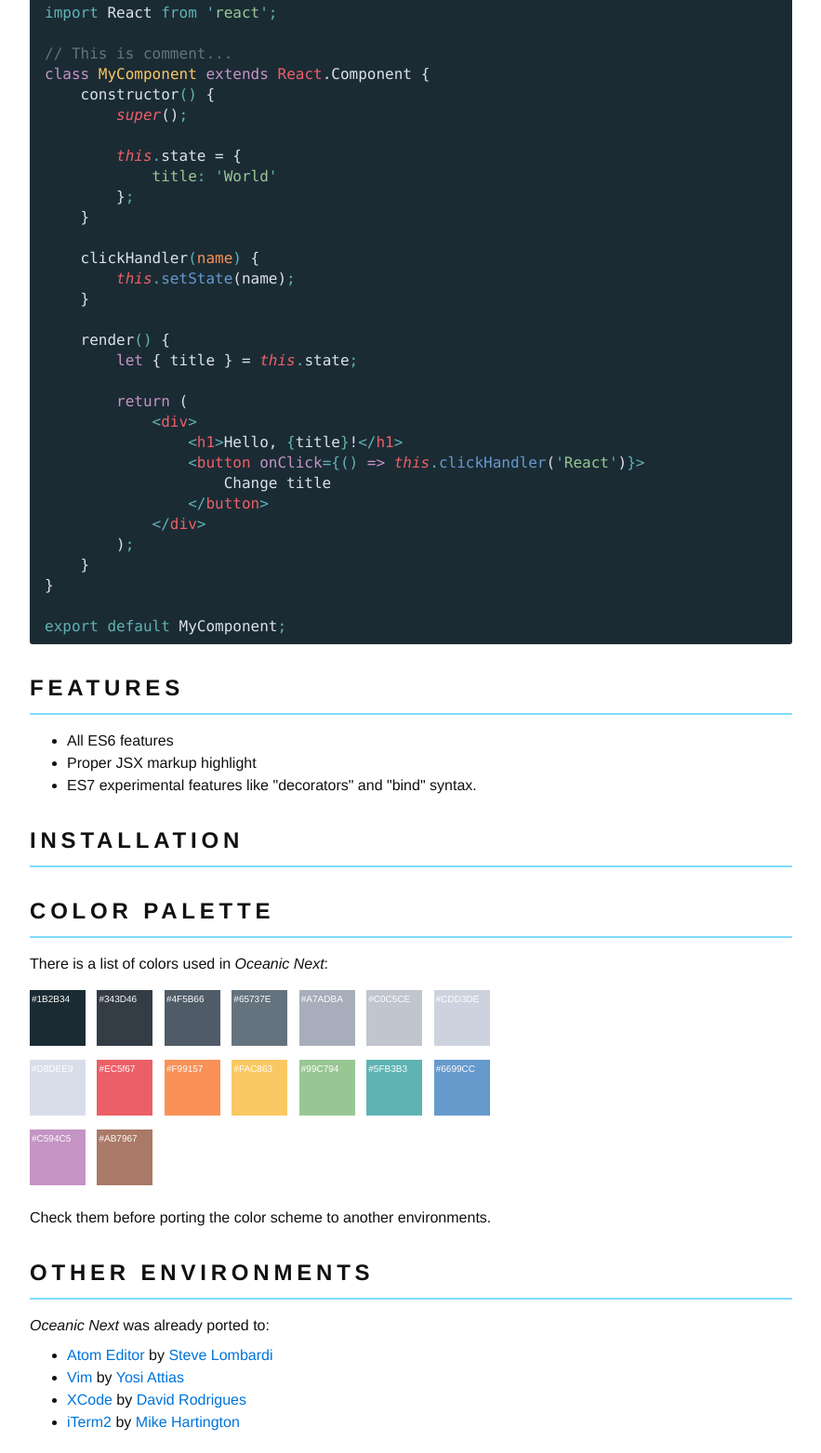
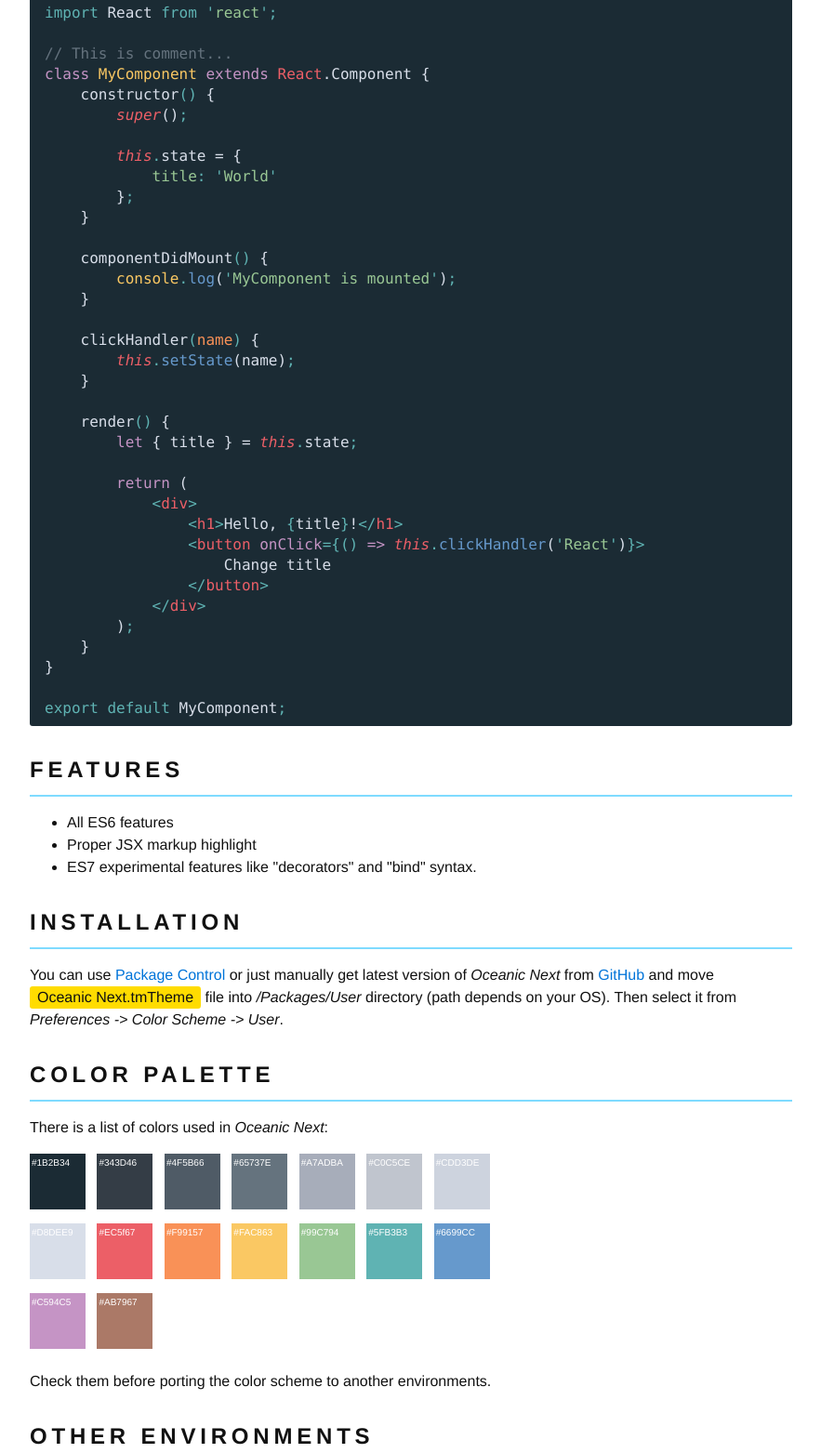
Before and after one commit to voronianski/oceanic-next-landing, a website: page index.html in a window 1280 px wide. Shown: the part 1132-2695 px from the top of the page at 93% size, without its empty margins (40-923 px from the left). Drawn offline with Linux system fonts and the light colour scheme; a web font is replaced by a local one.

Commit message:
more content

```diff
--- a/cssnext/code.css
+++ b/cssnext/code.css
@@ -1,6 +1,6 @@
 .example {
     background-color: #1B2B34;
-    color: #DCE1EA;
+    color: #D8DEE9;
     cursor: default;
 }
 .example pre {
--- a/cssnext/palette.css
+++ b/cssnext/palette.css
@@ -7,7 +7,7 @@
     height: 60px;
     position: relative;
 }
-.palette .box:after {
+.palette .box .color {
     display: block;
     position: absolute;
     font-size: 10px;
@@ -18,96 +18,48 @@
 .palette .box.e00 {
     background-color: #1B2B34;
 }
-.palette .box.e00:after {
-    content: '#1B2B34';
-}
 .palette .box.e01 {
     background-color: #343D46;
-}
-.palette .box.e01:after {
-    content: '#343D46';
 }
 .palette .box.e02 {
     background-color: #4F5B66;
 }
-.palette .box.e02:after {
-    content: '#4F5B66';
-}
 .palette .box.e03 {
     background-color: #65737E;
-}
-.palette .box.e03:after {
-    content: '#65737E';
 }
 .palette .box.e04 {
     background-color: #A7ADBA;
 }
-.palette .box.e04:after {
-    content: '#A7ADBA';
-}
 .palette .box.e05 {
     background-color: #C0C5CE;
-}
-.palette .box.e05:after {
-    content: '#C0C5CE';
 }
 .palette .box.e06 {
     background-color: #CDD3DE;
 }
-.palette .box.e06:after {
-    content: '#CDD3DE';
-}
 .palette .box.e07 {
     background-color: #D8DEE9;
-}
-.palette .box.e07:after {
-    content: '#D8DEE9';
 }
 .palette .box.e08 {
     background-color: #EC5f67;
 }
-.palette .box.e08:after {
-    content: '#EC5f67';
-}
 .palette .box.e09 {
     background-color: #F99157;
-}
-.palette .box.e09:after {
-    content: '#F99157';
 }
 .palette .box.e0A {
     background-color: #FAC863;
 }
-.palette .box.e0A:after {
-    content: '#FAC863';
-}
 .palette .box.e0B {
     background-color: #99C794;
-}
-.palette .box.e0B:after {
-    content: '#99C794';
 }
 .palette .box.e0C {
     background-color: #5FB3B3;
 }
-.palette .box.e0C:after {
-    content: '#5FB3B3';
-}
 .palette .box.e0D {
     background-color: #6699CC;
-}
-.palette .box.e0D:after {
-    content: '#6699CC';
 }
 .palette .box.e0E {
     background-color: #C594C5;
 }
-.palette .box.e0E:after {
-    content: '#C594C5';
-}
 .palette .box.e0F {
     background-color: #AB7967;
 }
-.palette .box.e0F:after {
-    content: '#AB7967';
-}
--- a/index.html
+++ b/index.html
@@ -35,6 +35,10 @@
         }<span class="punctuation">;</span>
     }
 
+    <span class="class-method">componentDidMount</span><span class="punctuation">()</span> {
+        <span class="support">console</span><span class="punctuation">.</span><span class="method">log</span>(<span class="punctuation">'</span><span class="string">MyComponent is mounted</span><span class="punctuation">'</span>)<span class="punctuation">;</span>
+    }
+
     <span class="class-method">clickHandler</span><span class="punctuation">(</span><span class="argument">name</span><span class="punctuation">)</span> {
         <span class="lang-method">this</span><span class="punctuation">.</span><span class="method">setState</span>(name)<span class="punctuation">;</span>
     }
@@ -70,32 +74,32 @@
             <a href="#Installation" class="black">Installation</a>
         </h2>
         <hr class="mt1 mb1 b2 border-aqua" />
+        <div class="mt2">You can use <a href="https://packagecontrol.io/packages/Oceanic%20Next%20Color%20Scheme">Package Control</a> or just manually get latest version of <em>Oceanic Next</em> from <a href="https://packagecontrol.io/packages/Oceanic%20Next%20Color%20Scheme">GitHub</a> and move <span class="inline-block px1 bg-yellow rounded">Oceanic Next.tmTheme</span> file into <em>/Packages/User</em> directory (path depends on your OS). Then select it from <em>Preferences -> Color Scheme -> User</em>.</div>
 
         <h2 id="Palette" class="caps mt3">
             <a href="#Palette" class="black">Color Palette</a>
         </h2>
         <hr class="mt1 mb1 b2 border-aqua" />
-
         <div class="mt2">
             There is a list of colors used in <em>Oceanic Next</em>:
         </div>
         <div class="palette mt2">
-            <div class="box e00 inline-block mr1 mb1"></div>
-            <div class="box e01 inline-block mr1 mb1"></div>
-            <div class="box e02 inline-block mr1 mb1"></div>
-            <div class="box e03 inline-block mr1 mb1"></div>
-            <div class="box e04 inline-block mr1 mb1"></div>
-            <div class="box e05 inline-block mr1 mb1"></div>
-            <div class="box e06 inline-block mr1 mb1"></div>
-            <div class="box e07 inline-block mr1 mb1"></div>
-            <div class="box e08 inline-block mr1 mb1"></div>
-            <div class="box e09 inline-block mr1 mb1"></div>
-            <div class="box e0A inline-block mr1 mb1"></div>
-            <div class="box e0B inline-block mr1 mb1"></div>
-            <div class="box e0C inline-block mr1 mb1"></div>
-            <div class="box e0D inline-block mr1 mb1"></div>
-            <div class="box e0E inline-block mr1 mb1"></div>
-            <div class="box e0F inline-block mr1 mb1"></div>
+            <div class="box e00 inline-block mr1 mb1"><div class="color">#1B2B34</div></div>
+            <div class="box e01 inline-block mr1 mb1"><div class="color">#343D46</div></div>
+            <div class="box e02 inline-block mr1 mb1"><div class="color">#4F5B66</div></div>
+            <div class="box e03 inline-block mr1 mb1"><div class="color">#65737E</div></div>
+            <div class="box e04 inline-block mr1 mb1"><div class="color">#A7ADBA</div></div>
+            <div class="box e05 inline-block mr1 mb1"><div class="color">#C0C5CE</div></div>
+            <div class="box e06 inline-block mr1 mb1"><div class="color">#CDD3DE</div></div>
+            <div class="box e07 inline-block mr1 mb1"><div class="color">#D8DEE9</div></div>
+            <div class="box e08 inline-block mr1 mb1"><div class="color">#EC5f67</div></div>
+            <div class="box e09 inline-block mr1 mb1"><div class="color">#F99157</div></div>
+            <div class="box e0A inline-block mr1 mb1"><div class="color">#FAC863</div></div>
+            <div class="box e0B inline-block mr1 mb1"><div class="color">#99C794</div></div>
+            <div class="box e0C inline-block mr1 mb1"><div class="color">#5FB3B3</div></div>
+            <div class="box e0D inline-block mr1 mb1"><div class="color">#6699CC</div></div>
+            <div class="box e0E inline-block mr1 mb1"><div class="color">#C594C5</div></div>
+            <div class="box e0F inline-block mr1 mb1"><div class="color">#AB7967</div></div>
         </div>
         <div class="mt1">Check them before porting the color scheme to another environments.</div>
 
--- a/styles.css
+++ b/styles.css
@@ -1257,7 +1257,7 @@ input[type=range] {
     height: 60px;
     position: relative;
 }
-.palette .box:after {
+.palette .box .color {
     display: block;
     position: absolute;
     font-size: 10px;
@@ -1268,102 +1268,54 @@ input[type=range] {
 .palette .box.e00 {
     background-color: #1B2B34;
 }
-.palette .box.e00:after {
-    content: '#1B2B34';
-}
 .palette .box.e01 {
     background-color: #343D46;
-}
-.palette .box.e01:after {
-    content: '#343D46';
 }
 .palette .box.e02 {
     background-color: #4F5B66;
 }
-.palette .box.e02:after {
-    content: '#4F5B66';
-}
 .palette .box.e03 {
     background-color: #65737E;
-}
-.palette .box.e03:after {
-    content: '#65737E';
 }
 .palette .box.e04 {
     background-color: #A7ADBA;
 }
-.palette .box.e04:after {
-    content: '#A7ADBA';
-}
 .palette .box.e05 {
     background-color: #C0C5CE;
-}
-.palette .box.e05:after {
-    content: '#C0C5CE';
 }
 .palette .box.e06 {
     background-color: #CDD3DE;
 }
-.palette .box.e06:after {
-    content: '#CDD3DE';
-}
 .palette .box.e07 {
     background-color: #D8DEE9;
-}
-.palette .box.e07:after {
-    content: '#D8DEE9';
 }
 .palette .box.e08 {
     background-color: #EC5f67;
 }
-.palette .box.e08:after {
-    content: '#EC5f67';
-}
 .palette .box.e09 {
     background-color: #F99157;
-}
-.palette .box.e09:after {
-    content: '#F99157';
 }
 .palette .box.e0A {
     background-color: #FAC863;
 }
-.palette .box.e0A:after {
-    content: '#FAC863';
-}
 .palette .box.e0B {
     background-color: #99C794;
-}
-.palette .box.e0B:after {
-    content: '#99C794';
 }
 .palette .box.e0C {
     background-color: #5FB3B3;
 }
-.palette .box.e0C:after {
-    content: '#5FB3B3';
-}
 .palette .box.e0D {
     background-color: #6699CC;
-}
-.palette .box.e0D:after {
-    content: '#6699CC';
 }
 .palette .box.e0E {
     background-color: #C594C5;
 }
-.palette .box.e0E:after {
-    content: '#C594C5';
-}
 .palette .box.e0F {
     background-color: #AB7967;
 }
-.palette .box.e0F:after {
-    content: '#AB7967';
-}
 .example {
     background-color: #1B2B34;
-    color: #DCE1EA;
+    color: #D8DEE9;
     cursor: default;
 }
 .example pre {
```
